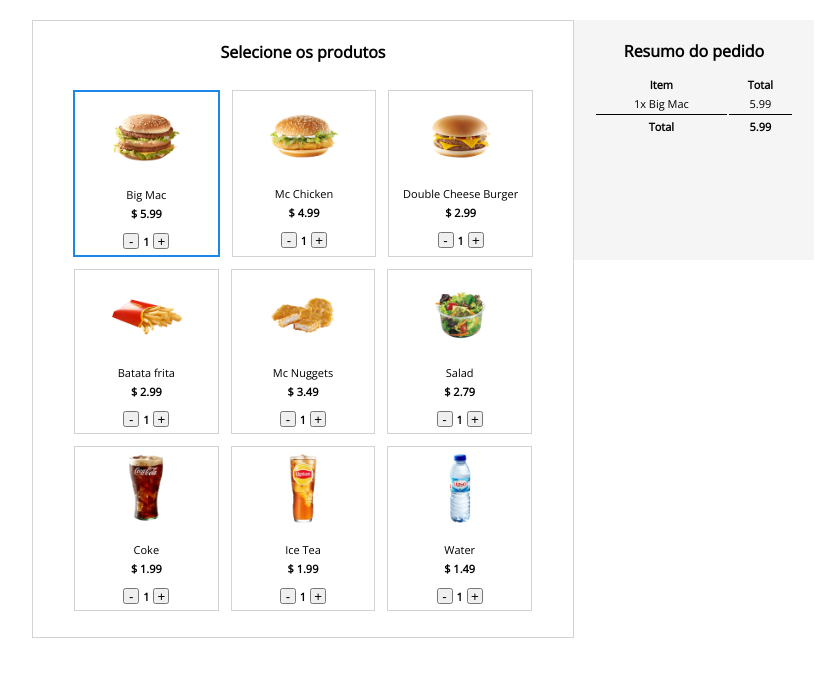
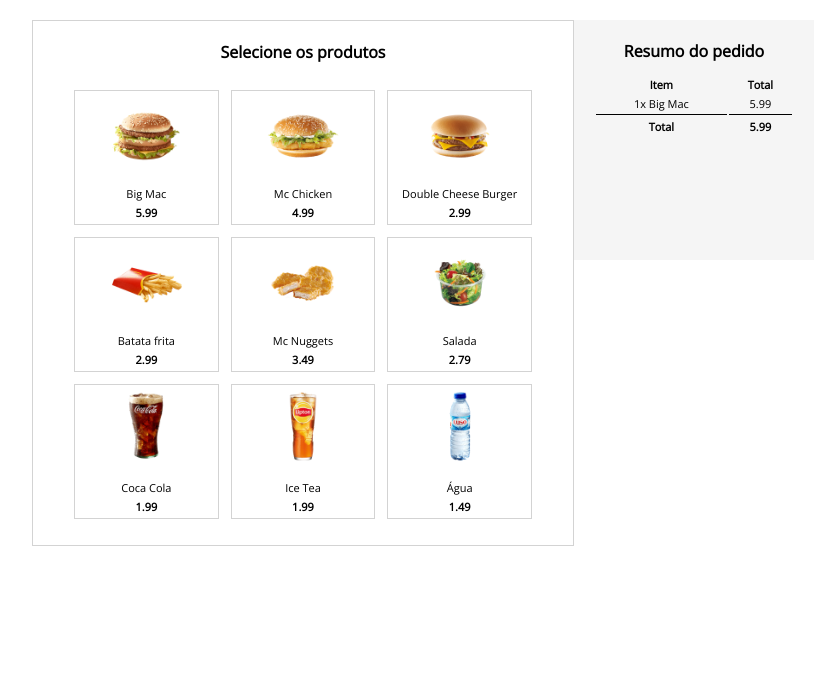
Before and after one commit to castellani8/self_service_machine_vuejs3, a plain HTML site: page index.html in a window 1280 px wide. Shown: the whole page, without its empty margins (217-1040 px from the left). Drawn offline with nearby package versions, Linux system fonts and the light colour scheme.

Commit message:
Produtos e funcionalidades adicionadas

```diff
--- a/index.html
+++ b/index.html
@@ -17,132 +17,27 @@
 
             <section class="items">
                 <h4>Selecione os produtos</h4>
-                <div class="product selected">
+
+                <div
+                    v-for="product in products"
+                    class="product"
+                    @click="product.ative = !product.ative"
+                    :class="{ selected : product.ative }"
+                >
                     <div class="photo">
-                        <img src="img/big-mac.png">
+                        <img :src="product.photo">
                     </div>
                     <div class="description">
-                        <span class="name">Big Mac</span>
-                        <span class="price">$ 5.99</span>
-                        <div class="quantity-area">
-                            <button>-</button>
-                            <span class="quantity">1</span>
-                            <button>+</button>
+                        <span class="name">{{ product.name }}</span>
+                        <span class="price">{{ product.price }}</span>
+                        <div class="quantity-area" v-if="product.ative">
+                            <button @click.stop="product.quantity--" :disabled="product.quantity <= 1">-</button>
+                            <span class="quantity">{{ product.quantity }}</span>
+                            <button @click.stop="product.quantity++">+</button>
                         </div>
                     </div>
                 </div>
-                <div class="product">
-                    <div class="photo">
-                        <img src="img/mc-chicken.png">
-                    </div>
-                    <div class="description">
-                        <span class="name">Mc Chicken</span>
-                        <span class="price">$ 4.99</span>
-                        <div class="quantity-area">
-                            <button>-</button>
-                            <span class="quantity">1</span>
-                            <button>+</button>
-                        </div>
-                    </div>
-                </div>
-                <div class="product">
-                    <div class="photo">
-                        <img src="img/double-cb.png">
-                    </div>
-                    <div class="description">
-                        <span class="name">Double Cheese Burger</span>
-                        <span class="price">$ 2.99</span>
-                        <div class="quantity-area">
-                            <button>-</button>
-                            <span class="quantity">1</span>
-                            <button>+</button>
-                        </div>
-                    </div>
-                </div>
-                <div class="product">
-                    <div class="photo">
-                        <img src="img/fries.png">
-                    </div>
-                    <div class="description">
-                        <span class="name">Batata frita</span>
-                        <span class="price">$ 2.99</span>
-                        <div class="quantity-area">
-                            <button>-</button>
-                            <span class="quantity">1</span>
-                            <button>+</button>
-                        </div>
-                    </div>
-                </div>
-                <div class="product">
-                    <div class="photo">
-                        <img src="img/nuggets.png">
-                    </div>
-                    <div class="description">
-                        <span class="name">Mc Nuggets</span>
-                        <span class="price">$ 3.49</span>
-                        <div class="quantity-area">
-                            <button>-</button>
-                            <span class="quantity">1</span>
-                            <button>+</button>
-                        </div>
-                    </div>
-                </div>
-                <div class="product">
-                    <div class="photo">
-                        <img src="img/salad.png">
-                    </div>
-                    <div class="description">
-                        <span class="name">Salad</span>
-                        <span class="price">$ 2.79</span>
-                        <div class="quantity-area">
-                            <button>-</button>
-                            <span class="quantity">1</span>
-                            <button>+</button>
-                        </div>
-                    </div>
-                </div>
-                <div class="product">
-                    <div class="photo">
-                        <img src="img/cola.png">
-                    </div>
-                    <div class="description">
-                        <span class="name">Coke</span>
-                        <span class="price">$ 1.99</span>
-                        <div class="quantity-area">
-                            <button>-</button>
-                            <span class="quantity">1</span>
-                            <button>+</button>
-                        </div>
-                    </div>
-                </div>
-                <div class="product">
-                    <div class="photo">
-                        <img src="img/lipton.png">
-                    </div>
-                    <div class="description">
-                        <span class="name">Ice Tea</span>
-                        <span class="price">$ 1.99</span>
-                        <div class="quantity-area">
-                            <button>-</button>
-                            <span class="quantity">1</span>
-                            <button>+</button>
-                        </div>
-                    </div>
-                </div>
-                <div class="product">
-                    <div class="photo">
-                        <img src="img/water.png">
-                    </div>
-                    <div class="description">
-                        <span class="name">Water</span>
-                        <span class="price">$ 1.49</span>
-                        <div class="quantity-area">
-                            <button>-</button>
-                            <span class="quantity">1</span>
-                            <button>+</button>
-                        </div>
-                    </div>
-                </div>
+
             </section>
 
             <section class="summary">
--- a/scripts.js
+++ b/scripts.js
@@ -67,7 +67,7 @@ var products = [
 const SelfServiceMachine = {
     data() {
         return {
-            products
+            products: window.products
         }
     }
 };
```
